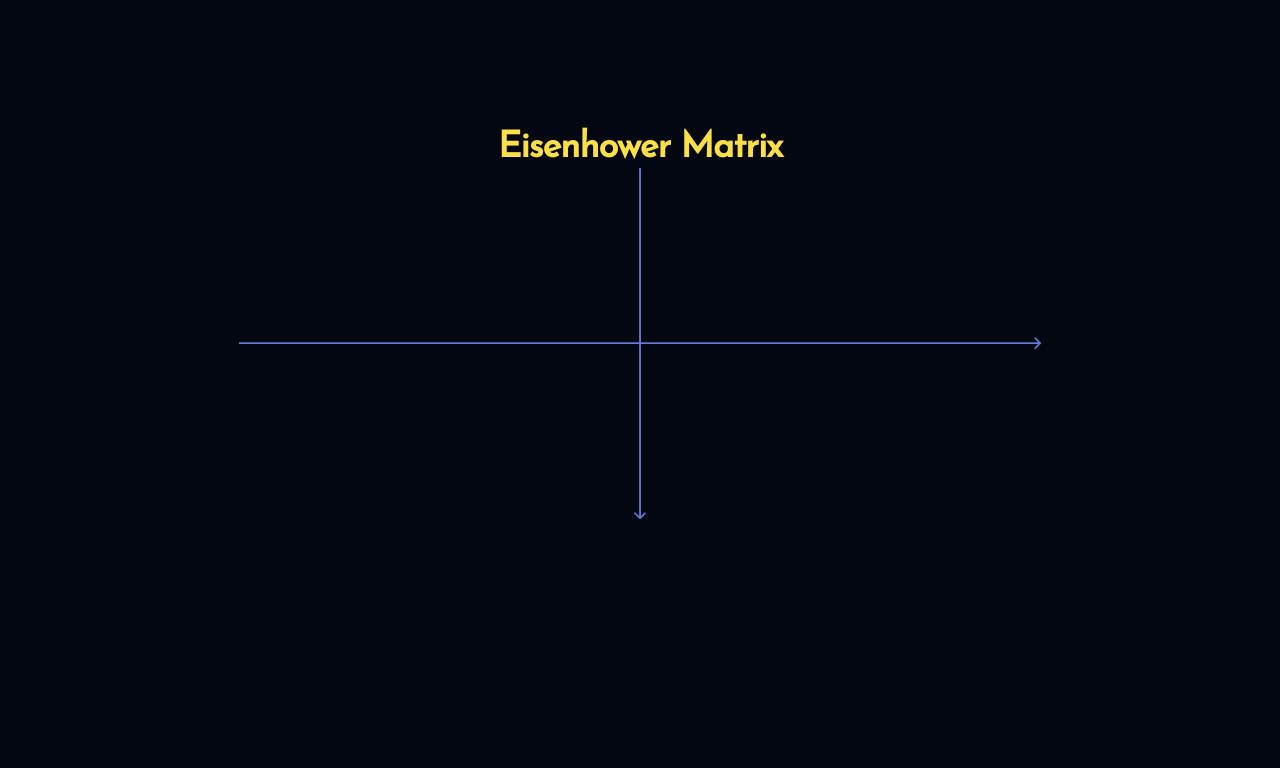
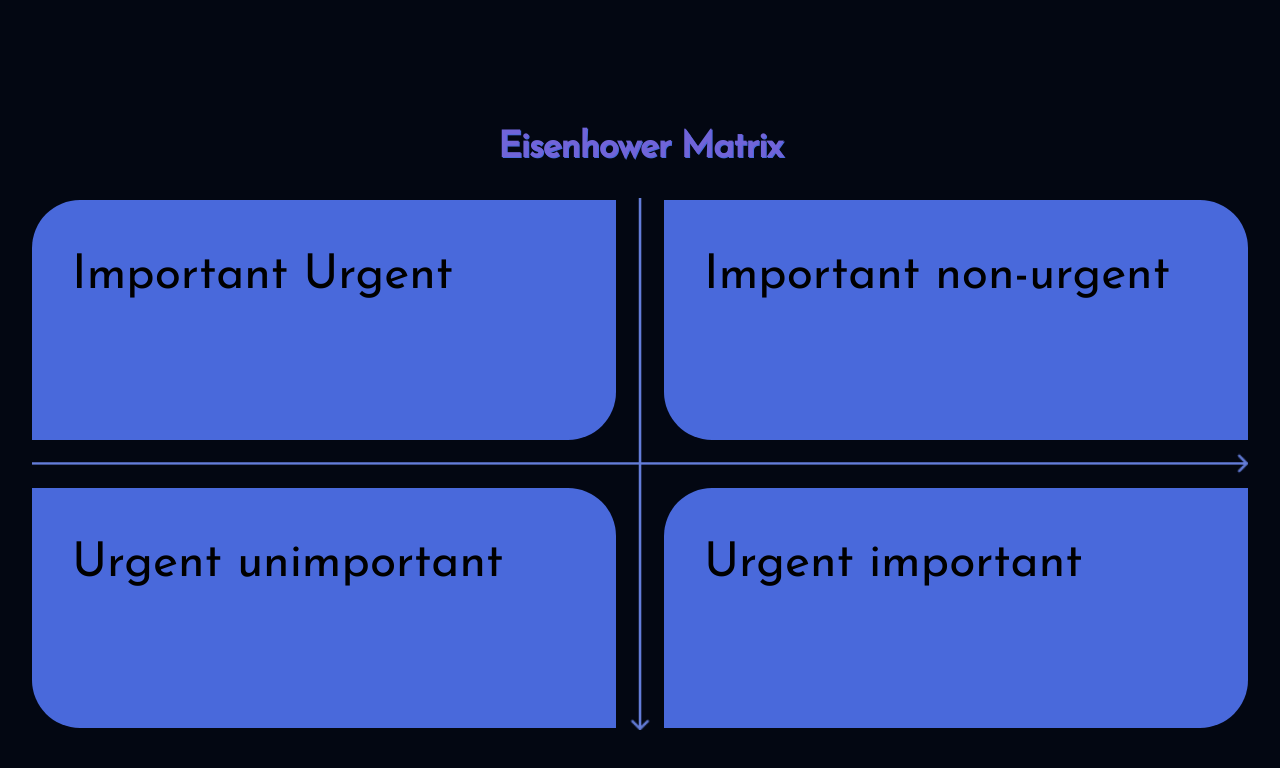
Before and after one commit to DamIslano/Eisenhower-matrix, a Nuxt app: page /main in a window 1280 px wide. Shown: the top 768 px of the page. Built offline with nearby package versions, Linux system fonts and the light colour scheme.

Commit message:
feat: main blocks add

```diff
--- a/pages/main.vue
+++ b/pages/main.vue
@@ -3,13 +3,19 @@
 </script> -->
 
 <template>
-  <div class="pt-24 sm:pt-32">
+  <div class="pt-24 sm:pt-32 max-w-7xl w-full">
     <div class="mx-auto max-w-7xl px-6 lg:px-8">
       <div class="mx-auto max-w-2xl text-center">
-        <h2 class="text-3xl font-bold tracking-tight text-yellow-300 sm:text-4xl">Eisenhower Matrix</h2>
+        <h2 class="text-3xl font-bold tracking-tight text-purple-dark sm:text-4xl mb-8 text-shadow-purple">Eisenhower Matrix</h2>
       </div>
-      <div class="flex items-center justify-center">
-        <img src="../assets/images/graph.png" alt="" class="w-4/5 object-cover">
+      <div class="flex items-center justify-center relative">
+        <img src="../assets/images/graph.png" alt="graphic" class="object-cover absolute max-w-7xl w-full">
+        <div class="w-full grid grid-cols-2 gap-12 z-10">
+          <div class="w-full h-60 rounded-tl-[3rem] rounded-br-[3rem] p-10 text-[3rem] bg-purple hover:cursor-pointer hover:shadow-box-shadow-inset transition-shadow duration-300">Important Urgent</div>
+          <div class="w-full h-60 rounded-tr-[3rem] rounded-bl-[3rem] p-10 text-[3rem] bg-purple hover:cursor-pointer hover:shadow-box-shadow-inset-reverse transition-shadow duration-300">Important non-urgent</div>
+          <div class="w-full h-60 rounded-tr-[3rem] rounded-bl-[3rem] p-10 text-[3rem] bg-purple hover:cursor-pointer hover:shadow-box-shadow-inset-negative transition-shadow duration-300">Urgent unimportant</div>
+          <div class="w-full h-60 rounded-tl-[3rem] rounded-br-[3rem] p-10 text-[3rem] bg-purple hover:cursor-pointer hover:shadow-box-shadow-inset-negative-reverse transition-shadow duration-300">Urgent important</div>
+        </div>
       </div>
     </div>
   </div>
```
